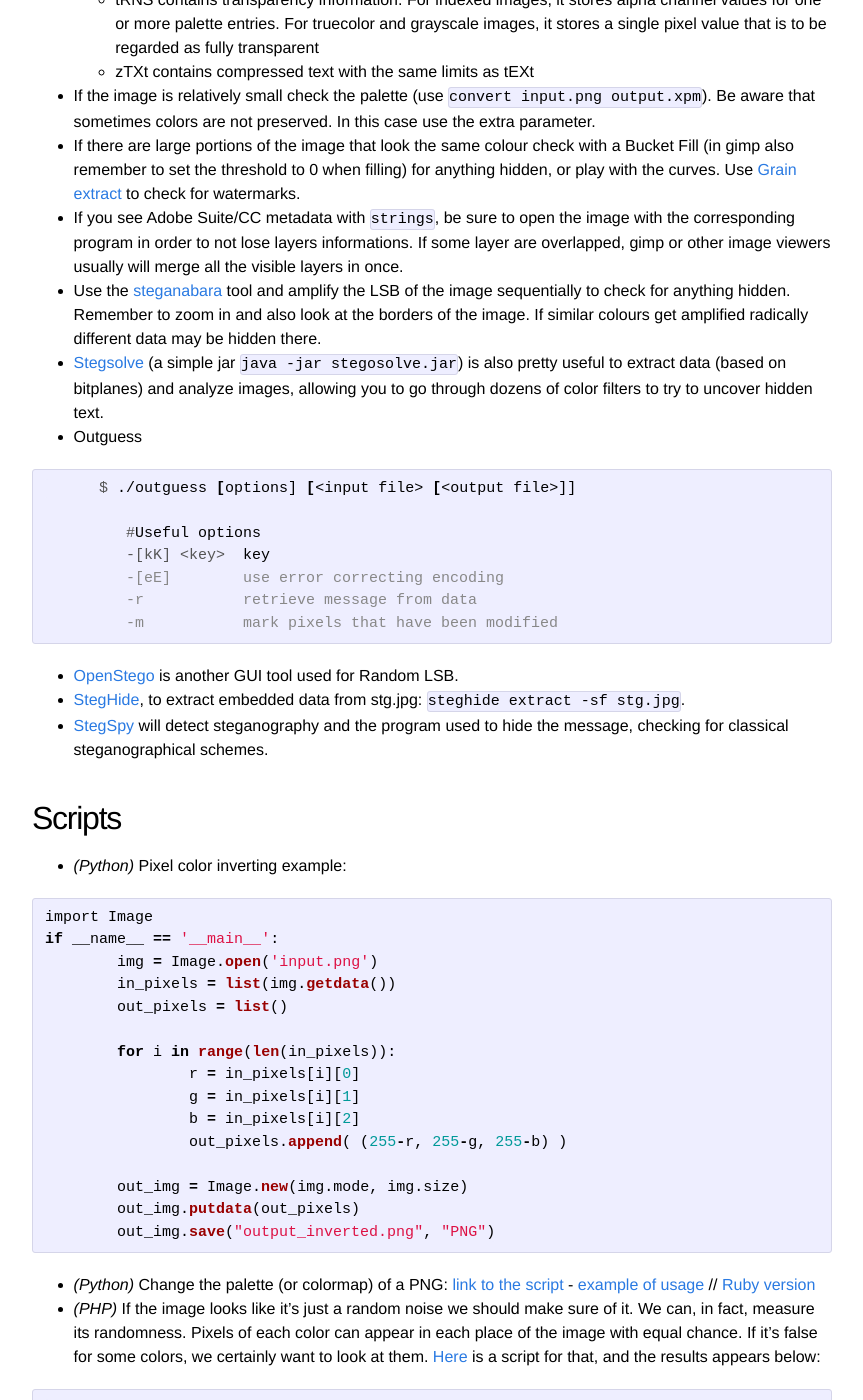
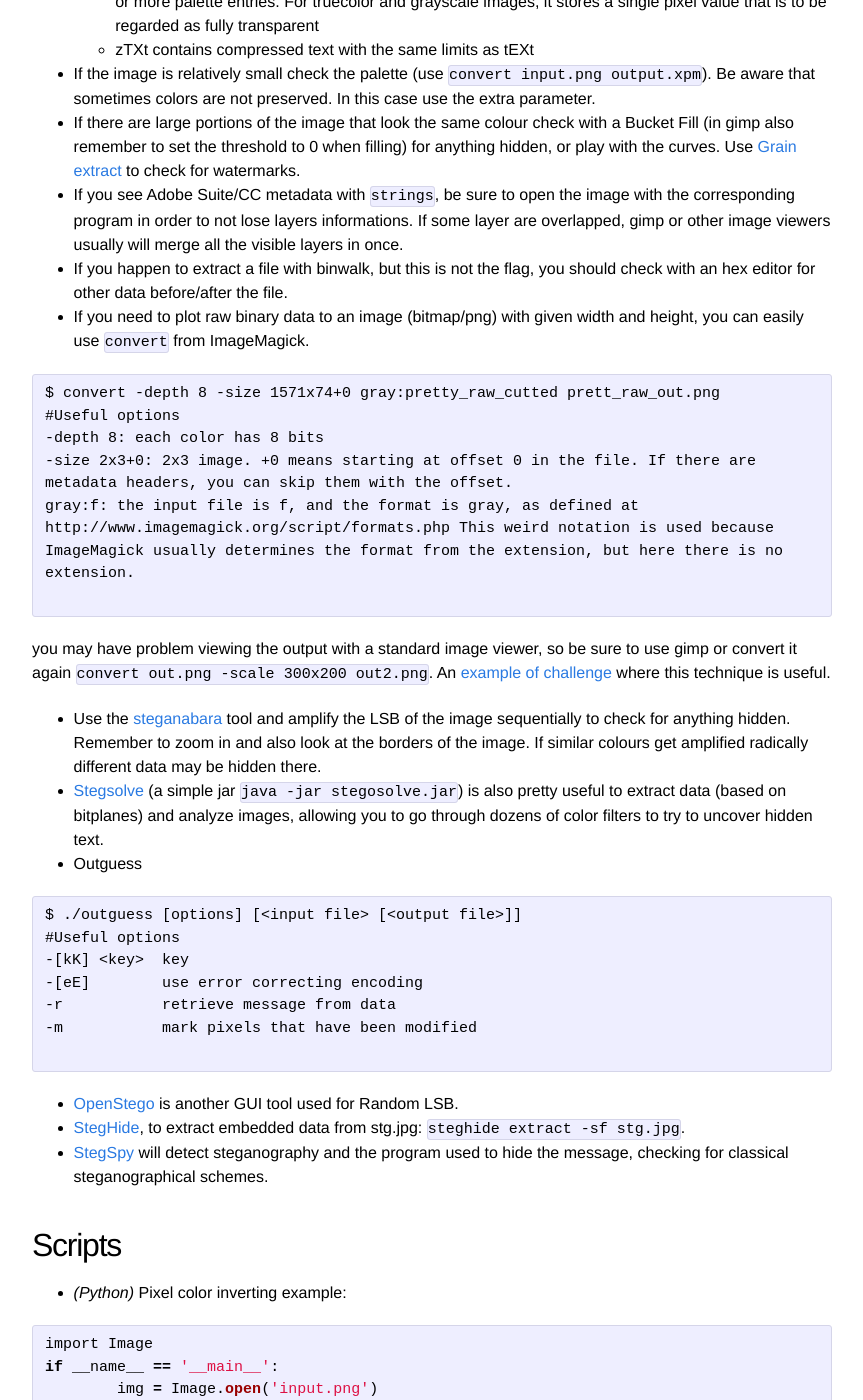
Before and after one commit to PequalsNP-team/pequalsnp-team.github.io, a Jekyll site: the page built from _posts/2015-11-30-steganography-101.md, in a window 1280 px wide and 1400 px high, scrolled down 1444 px. Shown: the whole window, without its empty margins (208-1071 px from the left). Built offline with Jekyll 4.4.1, drawn with Linux system fonts in a browser that asks for light colours; comment, search, counter and statistics services are not loaded; some of the changed text lies outside the part shown.

Commit message:
Update to stego101

````diff
--- a/_posts/2015-11-30-steganography-101.md
+++ b/_posts/2015-11-30-steganography-101.md
@@ -9,19 +9,19 @@ author: phosphore
 
 First things first, always use [binwalk](https://github.com/devttys0/binwalk) or [foremost](http://foremost.sourceforge.net/) to isolate files from any other embedded stuff.
 
-{% highlight console %}
-      $ binwalk -e flag.png
+```
+$ binwalk -e flag.png
 
-	#Useful options
-	-e, --extract                Automatically extract known file types
-	-B, --signature              Scan target file(s) for common file signatures
-	-E, --entropy                Calculate file entropy, use with -B (see the quickstart guide - https://goo.gl/JPKAIQ)
-	-z, --carve                  Carve data from files, but don't execute extraction utilities
-	-r, --rm                     Cleanup extracted / zero-size files after extraction
-	-M, --matryoshka             Recursively scan extracted files
-	-R, --raw="\x00\x01"		 Search for a custom string. The search string can include escaped octal and/or hex values.
+#Useful options
+-e, --extract                Automatically extract known file types
+-B, --signature              Scan target file(s) for common file signatures
+-E, --entropy                Calculate file entropy, use with -B (see the quickstart guide - https://goo.gl/JPKAIQ)
+-z, --carve                  Carve data from files, but don't execute extraction utilities
+-r, --rm                     Cleanup extracted / zero-size files after extraction
+-M, --matryoshka             Recursively scan extracted files
+-R, --raw="\x00\x01"		 Search for a custom string. The search string can include escaped octal and/or hex values.
 
-{% endhighlight %}
+```
 
 And of course use `strings` (ASCII, UTF8, UTF16) or `hexdump -C` on the file, before anything advanced.
 
@@ -50,19 +50,33 @@ And of course use `strings` (ASCII, UTF8, UTF16) or `hexdump -C` on the file, be
 * If the image is relatively small check the palette (use `convert input.png output.xpm`). Be aware that sometimes colors are not preserved. In this case use the extra parameter.
 * If there are large portions of the image that look the same colour check with a Bucket Fill (in gimp also remember to set the threshold to 0 when filling) for anything hidden, or play with the curves. Use [Grain extract](http://www.wikihow.com/Create-Hidden-Watermarks-in-GIMP) to check for watermarks.
 * If you see Adobe Suite/CC metadata with `strings`, be sure to open the image with the corresponding program in order to not lose layers informations. If some layer are overlapped, gimp or other image viewers usually will merge all the visible layers in once.
+* If you happen to extract a file with binwalk, but this is not the flag, you should check with an hex editor for other data before/after the file.
+* If you need to plot raw binary data to an image (bitmap/png) with given width and height, you can easily use `convert` from ImageMagick.
+
+```
+$ convert -depth 8 -size 1571x74+0 gray:pretty_raw_cutted prett_raw_out.png
+#Useful options
+-depth 8: each color has 8 bits
+-size 2x3+0: 2x3 image. +0 means starting at offset 0 in the file. If there are metadata headers, you can skip them with the offset.
+gray:f: the input file is f, and the format is gray, as defined at http://www.imagemagick.org/script/formats.php This weird notation is used because ImageMagick usually determines the format from the extension, but here there is no extension.
+
+```
+
+you may have problem viewing the output with a standard image viewer, so be sure to use gimp or convert it again `convert out.png -scale 300x200 out2.png`. An [example of challenge](https://github.com/spyoff/ctf-writeup/tree/master/sharifctf-2016/forensic-150-pretty-raw) where this technique is useful.
 * Use the [steganabara](http://www.freewebs.com/quangntenemy/steganabara/) tool and amplify the LSB of the image sequentially to check for anything hidden. Remember to zoom in and also look at the borders of the image. If similar colours get amplified radically different data may be hidden there.
 * [Stegsolve](https://www.wechall.net/forum/show/thread/527/Stegsolve_1.3/page-1) (a simple jar `java -jar stegosolve.jar`) is also pretty useful to extract data (based on bitplanes) and analyze images, allowing you to go through dozens of color filters to try to uncover hidden text.
 
 * Outguess
-{% highlight console %}
-      $ ./outguess [options] [<input file> [<output file>]]
 
-	 #Useful options
-	 -[kK] <key>  key
-	 -[eE]        use error correcting encoding
-	 -r           retrieve message from data
-	 -m           mark pixels that have been modified
-{% endhighlight %}
+```
+$ ./outguess [options] [<input file> [<output file>]]
+#Useful options
+-[kK] <key>  key
+-[eE]        use error correcting encoding
+-r           retrieve message from data
+-m           mark pixels that have been modified
+
+```
 
 * [OpenStego](http://www.openstego.info/) is another GUI tool used for Random LSB.
 * [StegHide](http://steghide.sourceforge.net/), to extract embedded data from stg.jpg: `steghide extract -sf stg.jpg`.
@@ -87,17 +101,19 @@ if __name__ == '__main__':
 	out_img = Image.new(img.mode, img.size)
 	out_img.putdata(out_pixels)
 	out_img.save("output_inverted.png", "PNG")
+
 {% endhighlight %}
 
 * _(Python)_ Change the palette (or colormap) of a PNG: [link to the script]({{ site.url }}/assets/change_palette.py) - [example of usage](https://github.com/ctfs/write-ups-2014/tree/master/plaid-ctf-2014/doge-stege) // [Ruby version](http://pastebin.com/46VmzrRU)
 
 * _(PHP)_ If the image looks like it’s just a random noise we should make sure of it. We can, in fact, measure its randomness. Pixels of each color can appear in each place of the image with equal chance. If it’s false for some colors, we certainly want to look at them. [Here]({{ site.url }}/assets/detectrandomness.php) is a script for that, and the results appears below:
-{% highlight console %}
+```
 $ php solve.php image.png
 MAX disp: 1492.41; AVG: 92.82
 GAP: 351.61 ± 200
 DONE.
-{% endhighlight %}
+
+```
 
 ![Flag]({{ site.url }}/assets/beforeafterstegorandom.png){: .center-image }
 
@@ -107,3 +123,7 @@ DONE.
 * Load in any tool and check the frequency range and do a spectrum analysis.
 * Use [sonic-visualiser](http://www.sonicvisualiser.org/) and look at the spectrogram for the entire file (both in log scale and linear scale) with a good color contrast scheme. See [this challenge]({{ site.url }}/writeups/its-hungry/) from the PoliCTF 2015 we solved with this method.
 * A classic method for embedding data in an audio file is to hide it in the least significant bit of each sample. [See this article](https://labs.nettitude.com/blog/derbycon-2016-ctf-write-up/#mep_0)
+
+## Video Steganography
+* You can extract single raw frames with ffmpeg. See [here](http://stackoverflow.com/questions/10957412/fastest-way-to-extract-frames-using-ffmpeg)
+* Be sure to open the audio of the video with both Audacity and VLC. Also, for VLC there are multiple filters, [check em out](https://wiki.videolan.org/Documentation:Video_and_Audio_Filters/).
````
